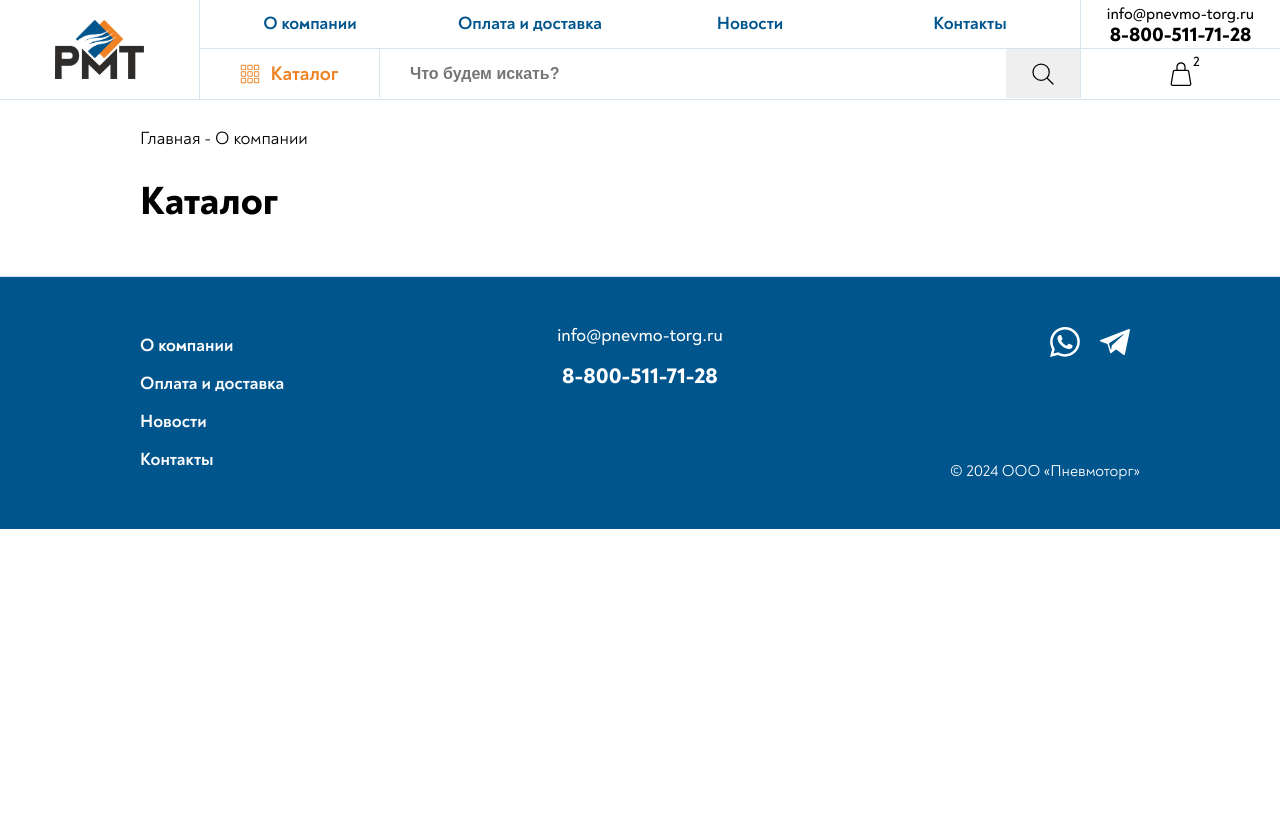
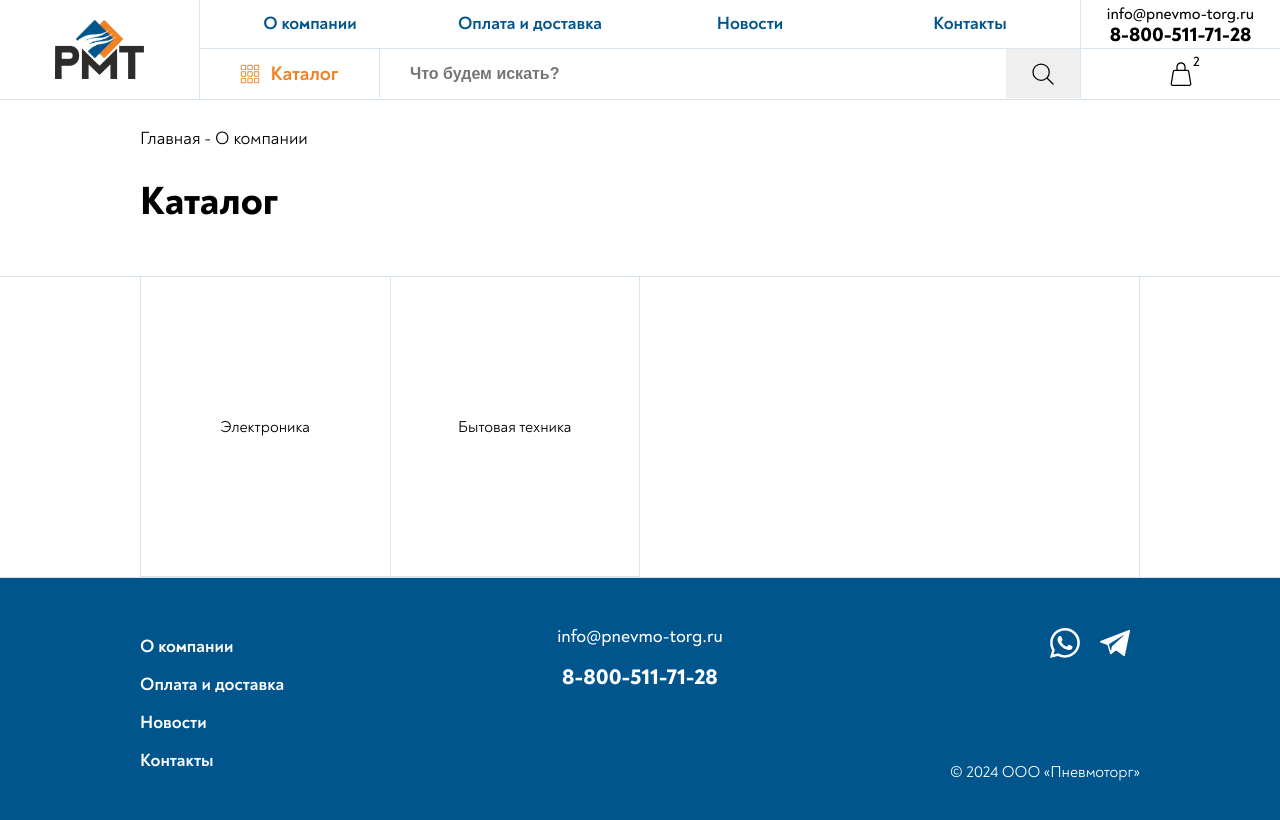
Before and after one commit to dss19/PMT, a React (Create React App) app: page /catalog in a window 1280 px wide. Shown: the top 820 px of the page. Built offline with nearby package versions, Linux system fonts and the light colour scheme.

Commit message:
04.09.2024

```diff
--- /dev/null
+++ b/public/data/categories.json
@@ -0,0 +1,74 @@
+[
+  {
+    "id": "f6e7b6dd-375b-4ab7-99a3-46349cdec7ed",
+    "name": "Электроника",
+    "subCategories": [
+      {
+        "id": "36cac61c-585d-48d0-8ef6-3c572c215a3b",
+        "name": "Смартфоны",
+        "products": [
+          {
+            "id": "08b00921-0118-472a-912e-7cb99719a8b3",
+            "name": "iPhone 13",
+            "description": "Смартфон от Apple",
+            "price": 799
+          },
+          {
+            "id": "d6f9be7f-7982-4918-9bb8-07ab97068fba",
+            "name": "Samsung Galaxy S21",
+            "description": "Смартфон от Samsung",
+            "price": 699
+          }
+        ]
+      },
+      {
+        "id": "f75ba147-6ad2-40c3-93a9-761165b6c82b",
+        "name": "Ноутбуки",
+        "products": [
+          {
+            "id": "61693b30-5f0e-4f9a-99bc-9552ef664872",
+            "name": "MacBook Pro",
+            "description": "Ноутбук от Apple",
+            "price": 1299
+          },
+          {
+            "id": "72ce8f01-2aeb-4600-8ee8-ff9ca48a2188",
+            "name": "Dell XPS 13",
+            "description": "Ноутбук от Dell",
+            "price": 999
+          }
+        ]
+      }
+    ]
+  },
+  {
+    "id": "a81c4cbe-3ecc-4ce2-ba0b-864e66c2e793",
+    "name": "Бытовая техника",
+    "subCategories": [
+      {
+        "id": "2904e3cb-93e4-4d7b-be94-65efc3e431e3",
+        "name": "Холодильники",
+        "products": [
+          {
+            "id": "327b8b36-f088-4227-b7bc-6ca74ff62129",
+            "name": "LG X127",
+            "description": "Холодильник от LG",
+            "price": 499
+          }
+        ]
+      },
+      {
+        "id": "ad3ec31e-84d1-4ad3-b0ad-7ea62fd95d59",
+        "name": "Стиральные машины",
+        "products": [
+          {
+            "id": "bf6c6cb0-5964-4152-af84-1948d425177b",
+            "name": "Bosch Serie 6",
+            "description": "Стиральная машина от Bosch",
+            "price": 599
+          }
+        ]
+      }
+    ]
+  }
+]
--- /dev/null
+++ b/src/models/ICaterogy.ts
@@ -0,0 +1,7 @@
+import ISubCategory from './ISubCategory';
+
+export default interface Category {
+    id: string;
+    name: string;
+    subCategories: ISubCategory[];
+}
--- /dev/null
+++ b/src/models/IProduct.ts
@@ -0,0 +1,6 @@
+export default interface Product {
+    id: string;
+    name: string;
+    price: number;
+    description?: string;
+}
--- a/src/pages/Catalog/Catalog.tsx
+++ b/src/pages/Catalog/Catalog.tsx
@@ -3,6 +3,7 @@ import Section from '../../components/Section/Section';
 import Breadcrumbs from '../../components/Breadcrumbs/Breadcrumbs';
 import SectionTitle from '../../components/SectionTitle/SectionTitle';
 import Container from '../../components/Container/Container';
+import CatalogGrid from './CatalogGrig/CatalogGrid';
 
 const Catalog: React.FC = () => {
 
@@ -16,6 +17,11 @@ const Catalog: React.FC = () => {
                     <SectionTitle title={title} />
                 </Container>
             </Section>
+            <Section>
+                <Container>
+                    <CatalogGrid />
+                </Container>
+            </Section>
         </main>
     );
 };
--- /dev/null
+++ b/src/pages/Catalog/CatalogCategories/CatalogCategories.tsx
@@ -0,0 +1,20 @@
+import React from 'react';
+import './catalog-categories.css';
+import ICategory from '../../../models/ICaterogy';
+
+interface CategoryProps {
+    category: ICategory
+}
+
+const CatalogCategories: React.FC<CategoryProps> = ({ category }) => {
+
+
+
+    return (
+        <div className="catalog-categories">
+            <h5>{ category.name }</h5>
+        </div>
+    );
+};
+
+export default CatalogCategories;
--- /dev/null
+++ b/src/pages/Catalog/CatalogCategories/catalog-categories.css
@@ -0,0 +1,22 @@
+.catalog-categories {
+    width: 100%;
+    height: 300px;
+    display: flex;
+    align-items: center;
+    justify-content: center;
+    text-align: center;
+    border-right: 1px solid var(--line);
+    border-bottom: 1px solid var(--line);
+    transition: .25s ease-in-out;
+    cursor: pointer;
+}
+
+.catalog-categories:nth-child(4n) {
+    border-right: none;
+}
+
+@media screen and (min-width: 993px) {
+    .catalog-categories:hover {
+        box-shadow: 0 2px 20px rgba(0, 85, 141, .1);
+    }
+}
--- /dev/null
+++ b/src/pages/Catalog/CatalogGrig/CatalogGrid.tsx
@@ -0,0 +1,25 @@
+import React, { useState, useEffect } from 'react';
+import './catalog-grid.css';
+import CatalogCategories from '../CatalogCategories/CatalogCategories';
+import ICategory from '../../../models/ICaterogy';
+
+const CatalogGrid: React.FC = () => {
+
+    const [categoriesList, setCategoriesList] = useState<ICategory[]>([]);
+
+    useEffect(() => {
+        fetch('/data/categories.json')
+            .then((response) => response.json())
+            .then((data) => setCategoriesList(data));
+    }, []);
+
+    return (
+        <div className="catalog-grid">
+            {categoriesList.map((category) => (
+                <CatalogCategories key={category.id} category={category} />
+            ))}
+        </div>
+    );
+};
+
+export default CatalogGrid;
--- /dev/null
+++ b/src/pages/Catalog/CatalogGrig/catalog-grid.css
@@ -0,0 +1,8 @@
+.catalog-grid {
+    width: 100%;
+    display: grid;
+    grid-template-columns: repeat(4, 1fr);
+    grid-template-rows: auto;
+    border-left: 1px solid var(--line);
+    border-right: 1px solid var(--line);
+}
```
Also changed, not shown: package.json (+7 -2 lines), scripts/generateProductsJson.ts (added, +98 -0 lines), src/models/ISubCategory.ts (added, +7 -0 lines), public/data/products.json (deleted), 1 other file (tests, documents, lock files or other folders).
